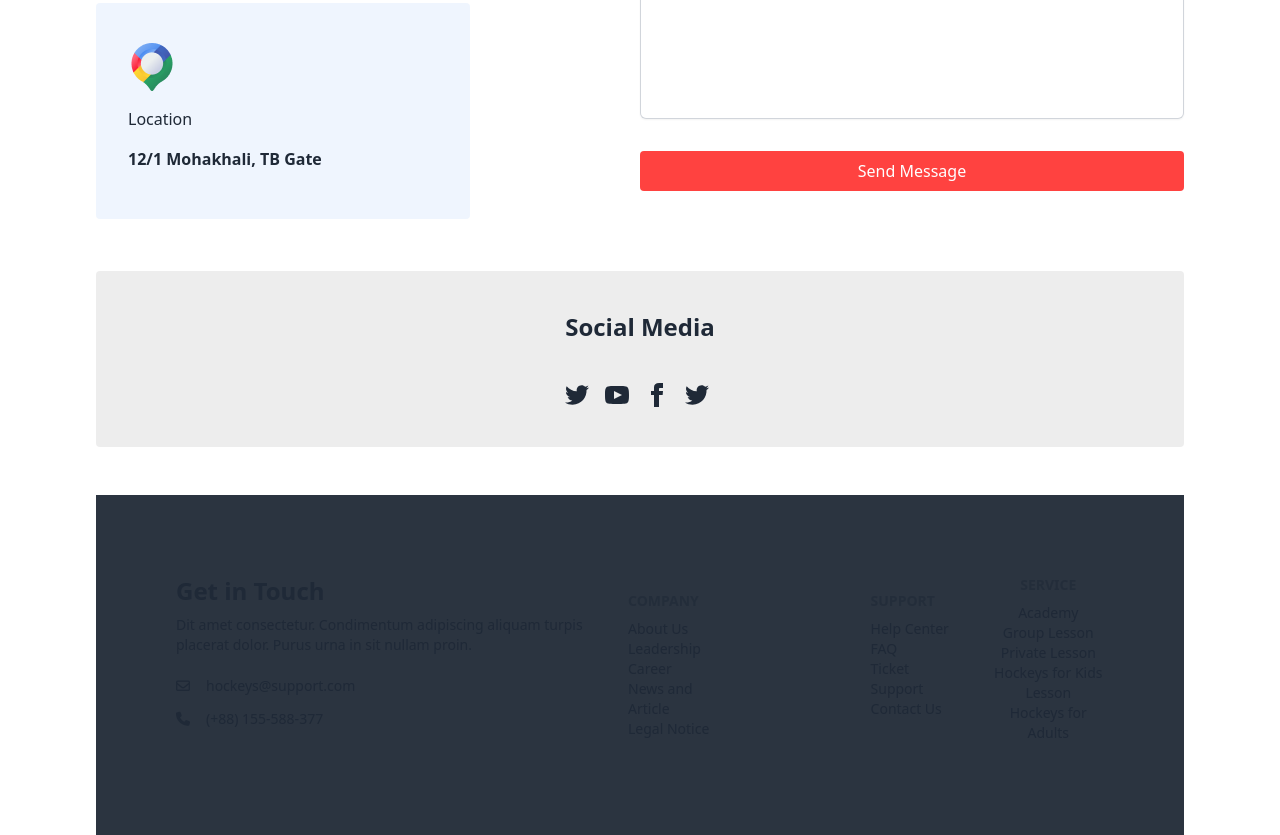
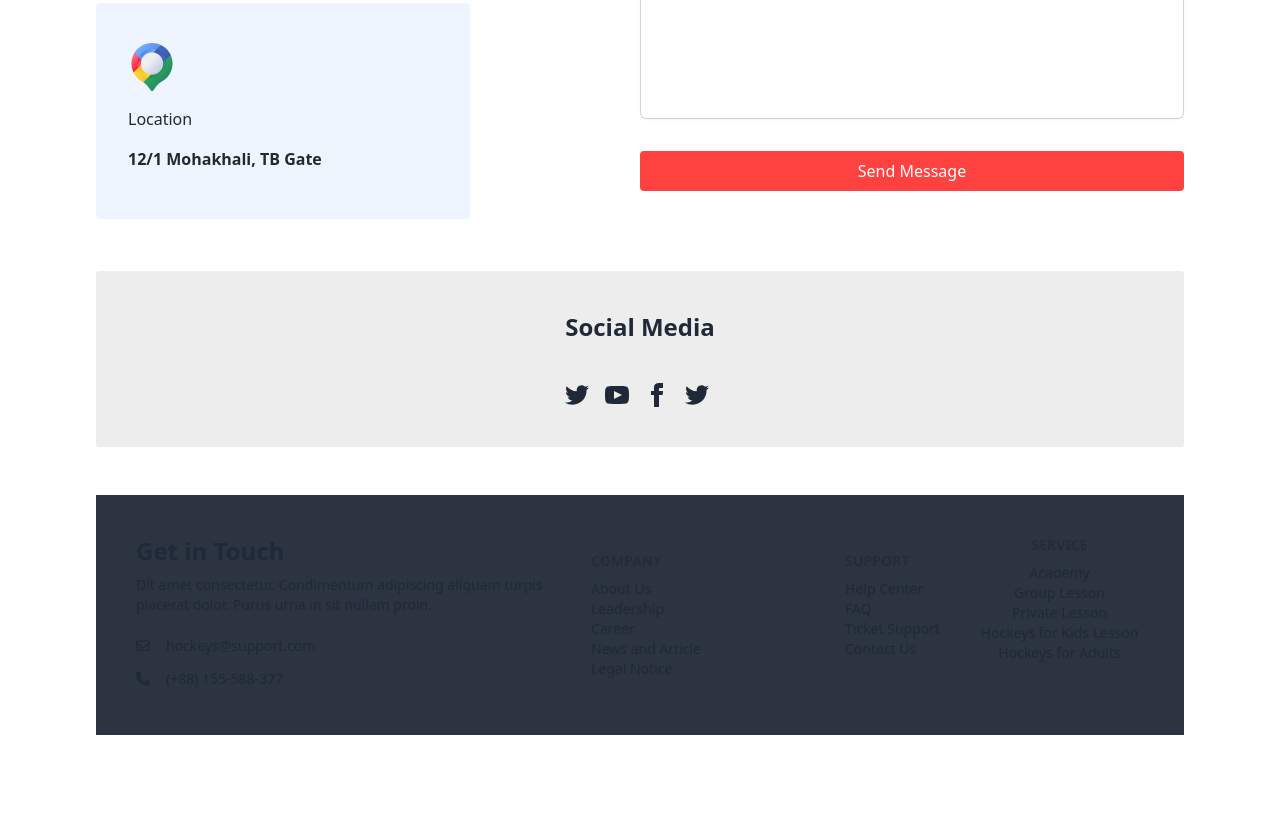
Before and after one commit to Palash-Halder/Hockeys-Landing-Page, a plain HTML site: page index.html in a window 1280 px wide. Shown: the part 4838-5673 px from the top of the page. After the commit the page ends 5573 px from the top, so only its background shows below. Drawn offline with nearby package versions, Linux system fonts and the light colour scheme.

Commit message:
Update index.html

```diff
--- a/index.html
+++ b/index.html
@@ -400,7 +400,7 @@
     <!-- ========== Main Section Ends ========== -->
 
     <!-- ========== Footer Section Starts ========== -->
-    <footer class="footer p-20 bg-neutral text-base-content grid lg:grid-flow-cols">
+    <footer class="footer p-10 bg-neutral text-base-content grid lg:grid-flow-cols">
             <div>
                 <aside>
                     <h2 class="text-2xl font-semibold">Get in Touch</h2>
@@ -409,7 +409,7 @@
                 <p><i class="fa-solid fa-phone mr-4"></i>(+88) 155-588-377</p>
                 </aside>
             </div>
-            <div class="grid grid-flow-col gap-36 px-4 my-4">
+            <div class="grid grid-flow-col gap-36 px-2 my-4">
                 <div>
                     <nav class="grid grid-flow-row ">
                         <h6 class="footer-title">Company</h6>
```
